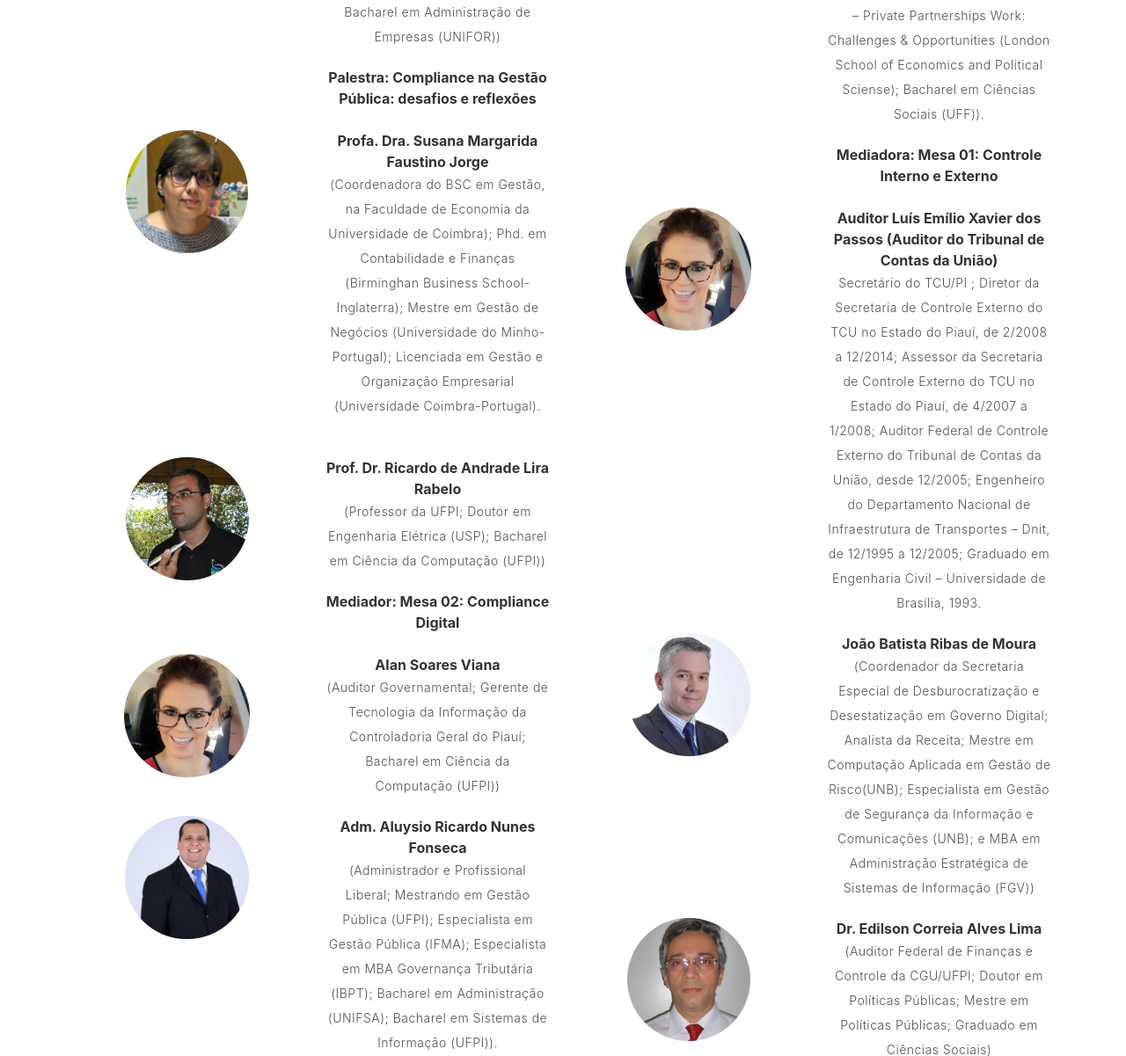
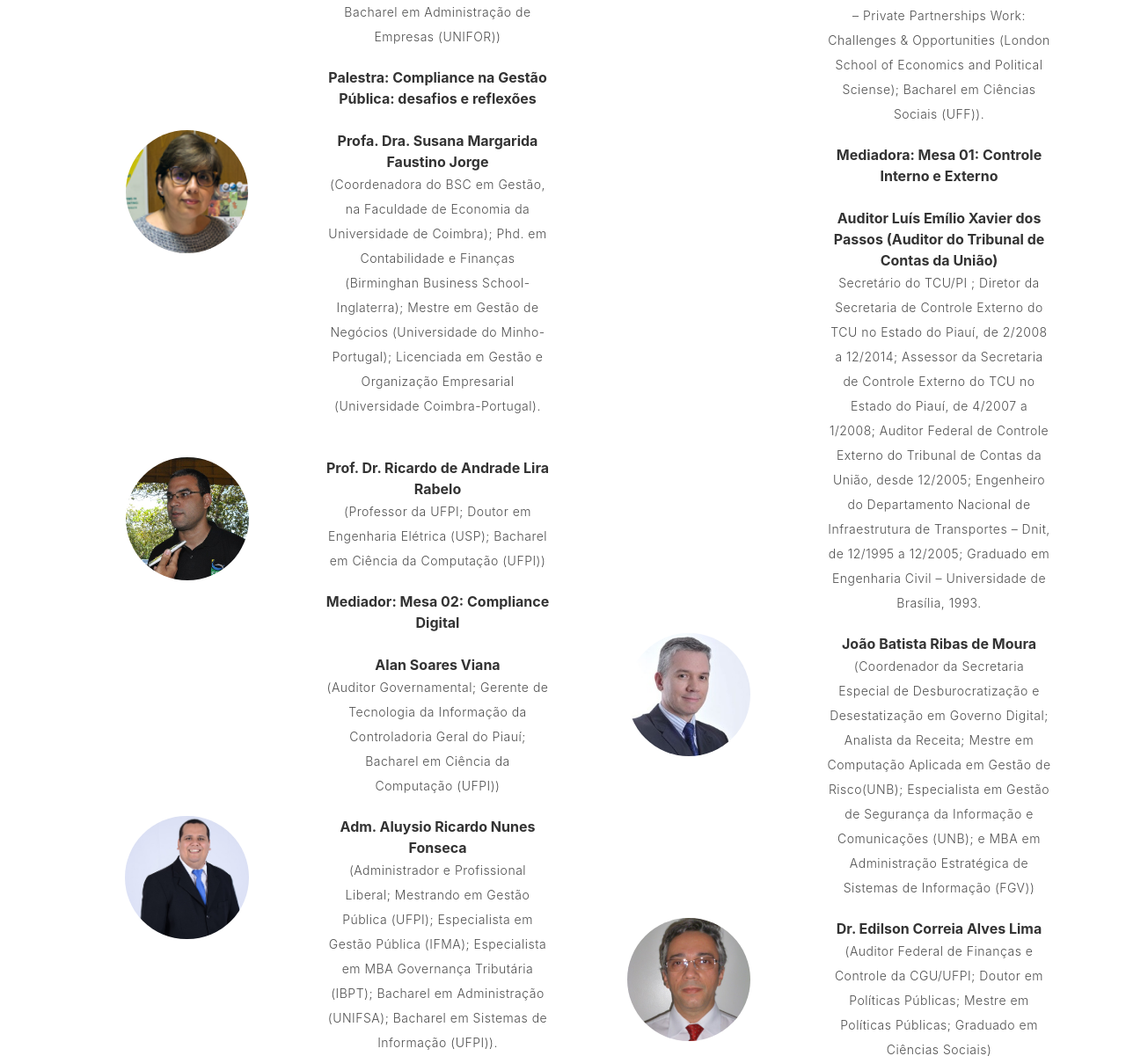
Before and after one commit to igbcampos/regepi, a Django app: page / in a window 1280 px wide. Shown: the part 3287-4488 px from the top of the page at 88% size. Run offline with Django 3.2, Linux system fonts and the light colour scheme; some libraries are stand-ins or nearby versions.

Commit message:
Removendo imagens duplicadas

```diff
--- a/core/templates/core/index.html
+++ b/core/templates/core/index.html
@@ -217,7 +217,7 @@
             <div>
               <div class="row">
                 <div class="col">
-                  <img src="{% static 'core/img/ODERLENE.gif' %}" alt="Alan Soares Viana" height=140 style="border-radius: 100px">
+                  <!-- <img src="{% static 'core/img/ODERLENE.gif' %}" alt="Alan Soares Viana" height=140 style="border-radius: 100px"> -->
                 </div>
                 <div class="col">
                   <strong>Alan Soares Viana</strong>
@@ -305,7 +305,7 @@
             <div>
               <div class="row">
                 <div class="col">
-                  <img src="{% static 'core/img/ODERLENE.gif' %}" alt="Auditor Luís Emílio Xavier dos Passos" height=140 style="border-radius: 100px">
+                  <!-- <img src="{% static 'core/img/ODERLENE.gif' %}" alt="Auditor Luís Emílio Xavier dos Passos" height=140 style="border-radius: 100px"> -->
                 </div>
                 <div class="col">
                   <strong>Auditor Luís Emílio Xavier dos Passos (Auditor do Tribunal de Contas da União)</strong>
@@ -373,7 +373,7 @@
             <div>
               <div class="row">
                 <div class="col">
-                  <img src="{% static 'core/img/ODERLENE.gif' %}" alt="Márcio Rodrigo de Araújo Souza" height=140 style="border-radius: 100px">
+                  <!-- <img src="{% static 'core/img/ODERLENE.gif' %}" alt="Márcio Rodrigo de Araújo Souza" height=140 style="border-radius: 100px"> -->
                 </div>
                 <div class="col">
                   <strong>Márcio Rodrigo de Araújo Souza</strong>
```
